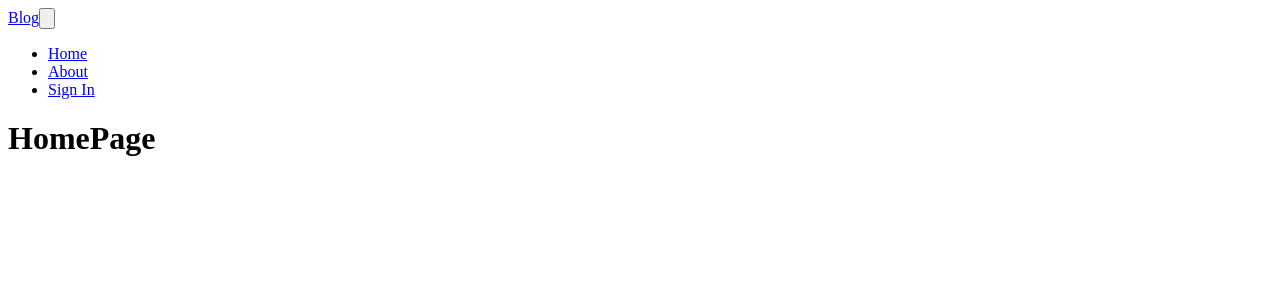
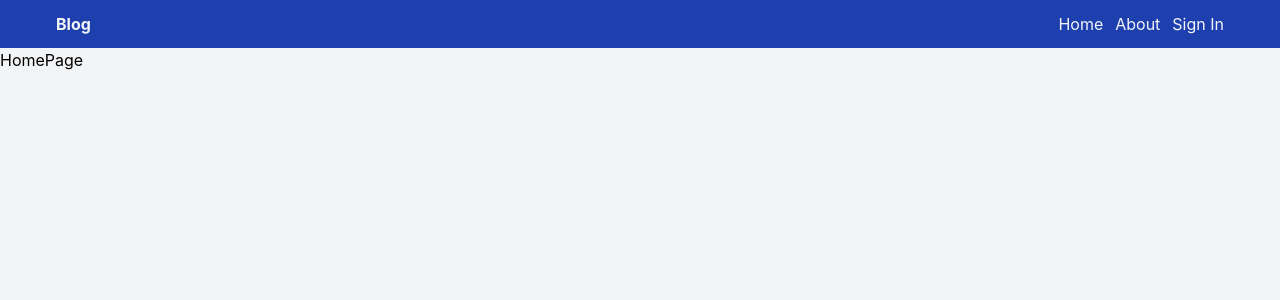
Before and after one commit to MattB09/blog_backend, a Next.js app in the folder app/: page / in a window 1280 px wide. Shown: the top 300 px of the page. Built offline with nearby package versions, Linux system fonts and the light colour scheme.

Commit message:
Finished nav style and logic.

```diff
--- a/app/components/Layout.tsx
+++ b/app/components/Layout.tsx
@@ -5,7 +5,7 @@ import Navbar from './Navbar';
 const Layout: FunctionComponent = ({ children }) => {
 
   return (
-    <div className="h-screen bg-gray-100">
+    <div>
       <Head>
         <title>Blog</title>
         <meta name="description" content="Blog application" />
--- a/app/components/Navbar.tsx
+++ b/app/components/Navbar.tsx
@@ -1,26 +1,17 @@
-import React, {useState, useEffect} from 'react'
+import React, {useState, useRef} from 'react'
 import Link from 'next/link'
 
 export default function Navbar() {
   const [status, setStatus] = useState('unauthenticated')
-  const [windowWidth, setWindowWidth] = useState(0);
-  const [navDisplay, setNavDisplay] = useState(false);
-
-  useEffect(()=> {
-    setWindowWidth(window.innerWidth);
-    window.addEventListener('resize', () => {
-      setWindowWidth(window.innerWidth);
-    });
-    if (windowWidth > 767) setNavDisplay(true);
-    else setNavDisplay(false);
-  }, [windowWidth])
+  const navList = useRef<HTMLInputElement>(null);
 
   function toggleNav() {
-    if (windowWidth < 768) setNavDisplay(prev => !prev);
+    console.log(navList);
+    navList?.current?.classList.toggle('hidden');
   }
 
   return (
-    <header className="flex items-center flex-wrap bg-blue-800 text-gray-100 py-3 px-6">
+    <header className="flex items-center flex-wrap bg-blue-800 text-gray-100 py-3 pl-10 pr-6 md:pl-14 md:pr-14">
 
       <Link href="/">
         <a className="no-underline font-bold">
@@ -34,7 +25,7 @@ export default function Navbar() {
         </svg>
       </button>
 
-      <nav className={`${!navDisplay && 'hidden'} ml-auto w-full md:w-auto`}>
+      <nav ref={navList} className="hidden ml-auto w-full md:inline-flex md:w-auto">
         <ul className="w-full items-start justify-end flex flex-col md:inline-flex md:flex-row md:w-auto md:ml-auto md:items-center md:h-auto">
           <li className="mr-3"><Link href="/"><a onClick={toggleNav}>Home</a></Link></li>
           {status === 'authenticated'
--- a/app/pages/index.tsx
+++ b/app/pages/index.tsx
@@ -4,7 +4,7 @@ import Image from 'next/image'
 
 const Home:FunctionComponent = () => {
   return (
-    <div >
+    <div>
       <main>
         <h1> HomePage</h1>
       </main>
--- a/app/styles/globals.css
+++ b/app/styles/globals.css
@@ -1,14 +1,15 @@
+@tailwind base;
+@tailwind components;
+@tailwind utilities;
+
 html,
 body {
   padding: 0;
   margin: 0;
-  font-family: -apple-system, BlinkMacSystemFont, Segoe UI, Roboto, Oxygen,
+  font-family: -apple-system, Segoe UI, Roboto, Oxygen,
     Ubuntu, Cantarell, Fira Sans, Droid Sans, Helvetica Neue, sans-serif;
-}
-
-a {
-  color: inherit;
-  text-decoration: none;
+  --tw-bg-opacity: 1;
+  background-color: rgba(243, 244, 246, var(--tw-bg-opacity));
 }
 
 * {
```
Also changed, not shown: app/pages/_app.tsx (+4 -4 lines).
